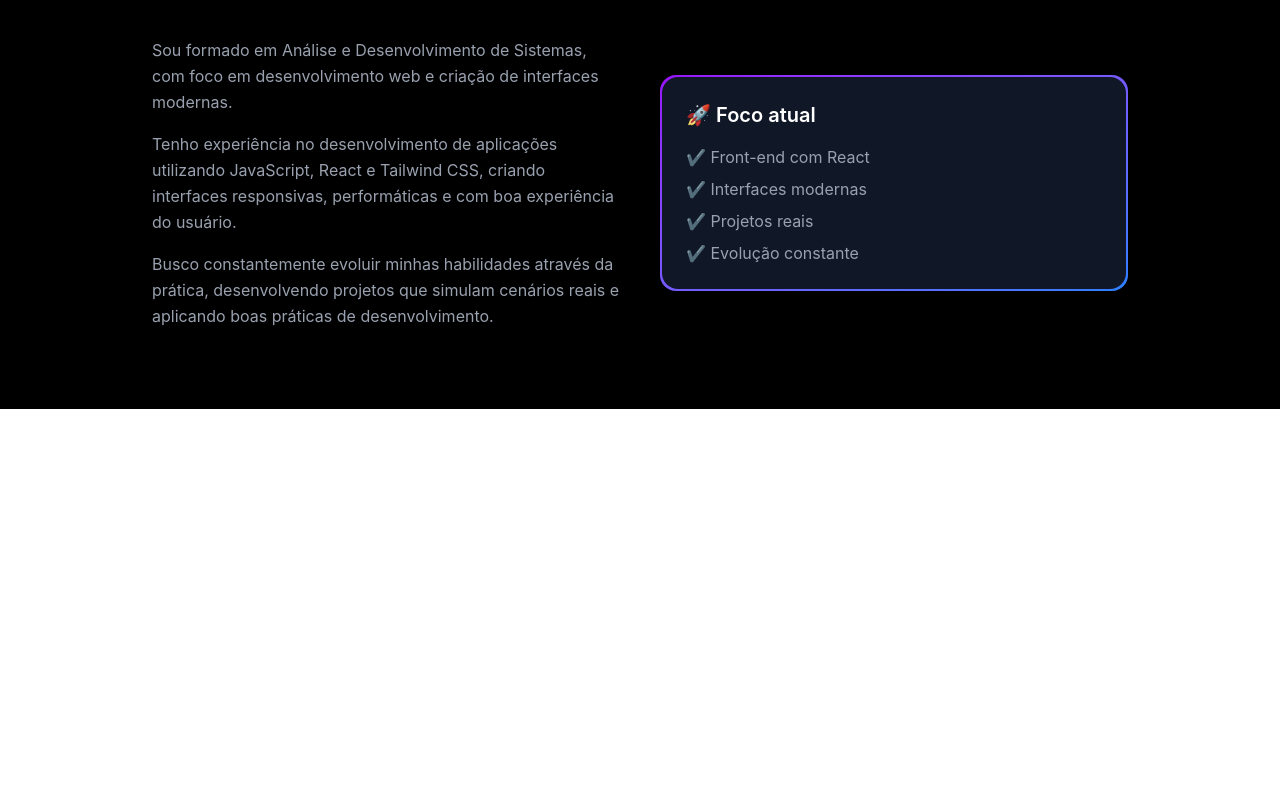
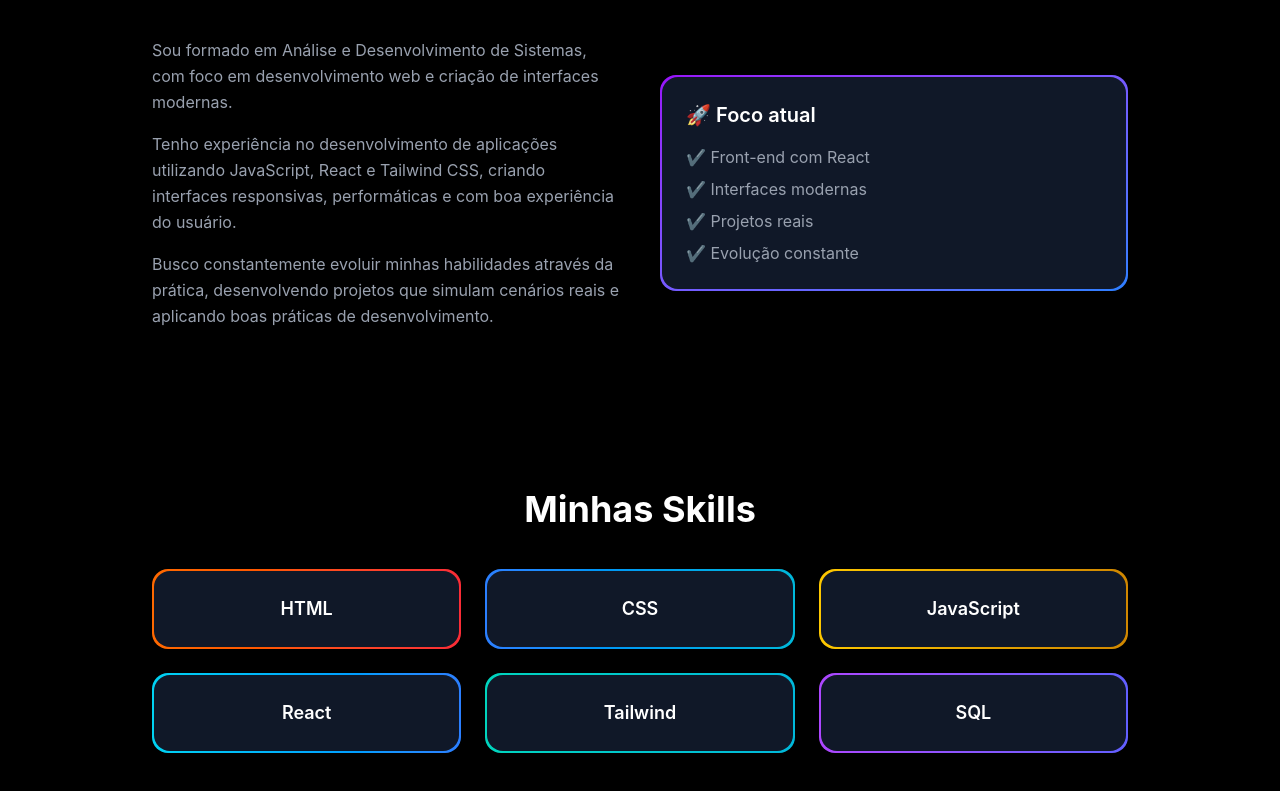
Before and after one commit to 4deraldo/4deraldo-portifolio, a React (Vite) app: page / in a window 1280 px wide. Shown: the part 915-1706 px from the top of the page. Before the commit the page ends 1324 px from the top, so only its background shows below. Built offline with nearby package versions, Linux system fonts and the light colour scheme.

Commit message:
componentss Skill

```diff
--- a/src/App.jsx
+++ b/src/App.jsx
@@ -3,6 +3,7 @@ import './App.css';
 import Navbar from './components/Navbar.jsx';
 import Hero from './components/Hero.jsx';
 import About from './components/About.jsx';
+import Skills from './components/Skill.jsx';
 
 function App() {
   const [count, setCount] = useState(0);
@@ -12,6 +13,7 @@ function App() {
       <Navbar />
       <Hero />
       <About />
+      <Skills />
     </>
   );
 }
--- /dev/null
+++ b/src/components/Skill.jsx
@@ -0,0 +1,45 @@
+import { motion } from 'framer-motion';
+
+export default function Skills() {
+  const skills = [
+    { name: 'HTML', color: 'from-orange-500 to-red-500' },
+    { name: 'CSS', color: 'from-blue-500 to-cyan-500' },
+    { name: 'JavaScript', color: 'from-yellow-400 to-yellow-600' },
+    { name: 'React', color: 'from-cyan-400 to-blue-500' },
+    { name: 'Tailwind', color: 'from-teal-400 to-cyan-500' },
+    { name: 'SQL', color: 'from-purple-500 to-indigo-500' },
+  ];
+
+  return (
+    <section id='skills' className='py-20 bg-black text-white'>
+      <div className='max-w-5xl mx-auto px-6 text-center'>
+        {/* TÍTULO */}
+        <motion.h2
+          initial={{ opacity: 0, y: 50 }}
+          whileInView={{ opacity: 1, y: 0 }}
+          transition={{ duration: 0.6 }}
+          className='text-4xl font-bold mb-10'
+        >
+          Minhas Skills
+        </motion.h2>
+
+        {/* GRID */}
+        <div className='grid grid-cols-2 md:grid-cols-3 gap-6'>
+          {skills.map((skill, index) => (
+            <motion.div
+              key={index}
+              initial={{ opacity: 0, y: 30 }}
+              whileInView={{ opacity: 1, y: 0 }}
+              transition={{ delay: index * 0.1 }}
+              className={`p-[2px] rounded-2xl bg-gradient-to-r ${skill.color}`}
+            >
+              <div className='bg-gray-900 p-6 rounded-2xl hover:scale-105 transition duration-300'>
+                <p className='text-lg font-semibold'>{skill.name}</p>
+              </div>
+            </motion.div>
+          ))}
+        </div>
+      </div>
+    </section>
+  );
+}
```
